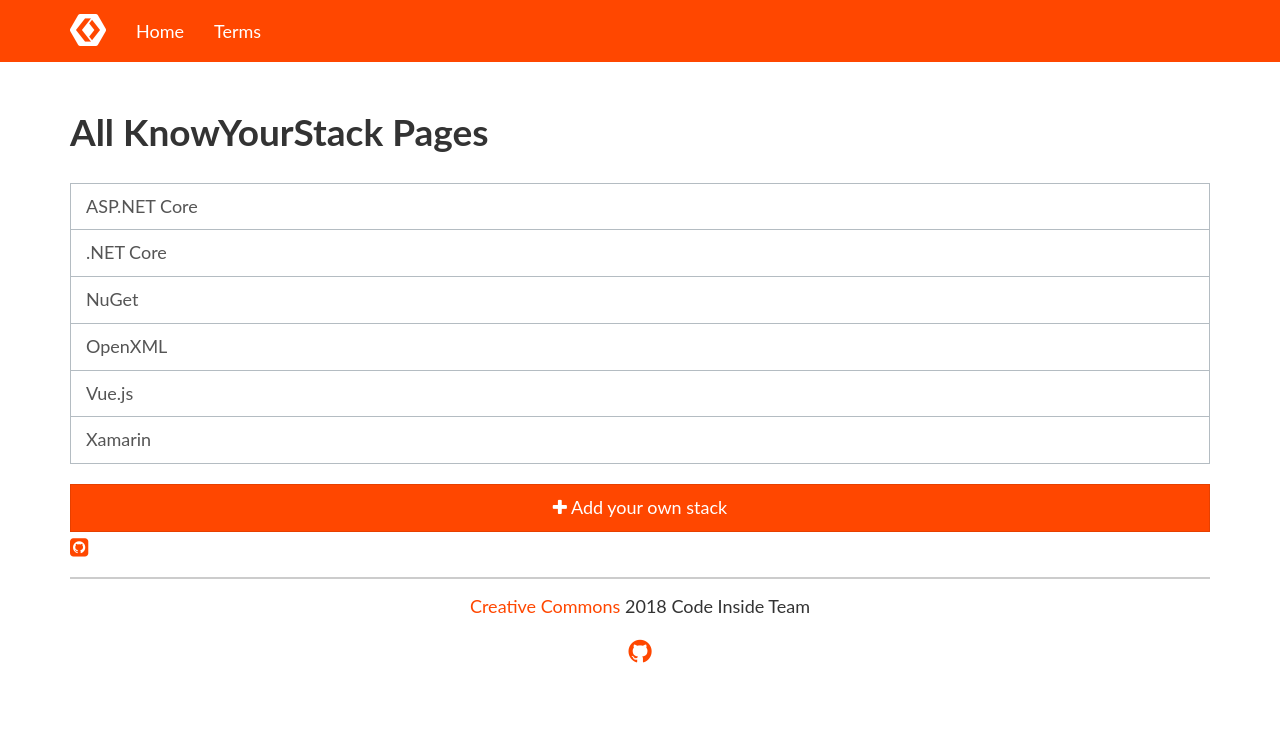
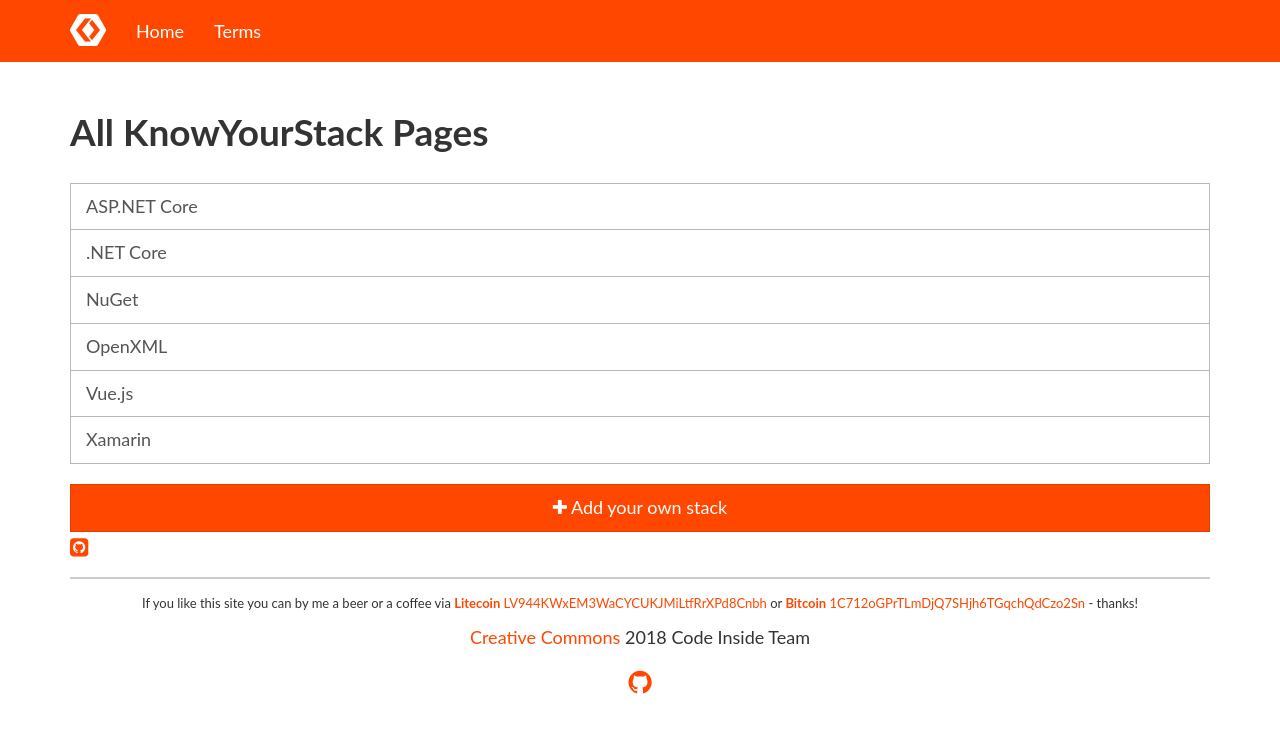
Before and after one commit to Code-Inside/KnowYourStack, a Jekyll site: the page built from index.html, in a window 1280 px wide. Shown: the top 733 px of the page. Built offline with Jekyll 4.4.1, drawn with Linux system fonts in a browser that asks for light colours; nearby versions of some CDN libraries.

Commit message:
donation

```diff
--- a/_layouts/default.html
+++ b/_layouts/default.html
@@ -132,6 +132,9 @@
             <hr>
             <footer>
                 <div class="text-center center-block">
+                     <p style="font-size: small;">
+ 				        If you like this site you can by me a beer or a coffee via <a href="litecoin:LV944KWxEM3WaCYCUKJMiLtfRrXPd8Cnbh"><strong>Litecoin</strong> LV944KWxEM3WaCYCUKJMiLtfRrXPd8Cnbh</a> or <a href="bitcoin:1C712oGPrTLmDjQ7SHjh6TGqchQdCzo2Sn"><strong>Bitcoin</strong> 1C712oGPrTLmDjQ7SHjh6TGqchQdCzo2Sn</a> - thanks!
+  		            </p>
                     <p class="txt-railway"><a href="http://creativecommons.org/licenses/by-sa/3.0/">Creative Commons</a> {{ site.time | date: '%Y' }} {{ site.author.name }}</p>
                     <p class="lead">
                         <a title="Fork and send us Pull Requests on GitHub" href="https://github.com/{{ site.author.github }}"><i class="fa fa-github"></i></a>
```
